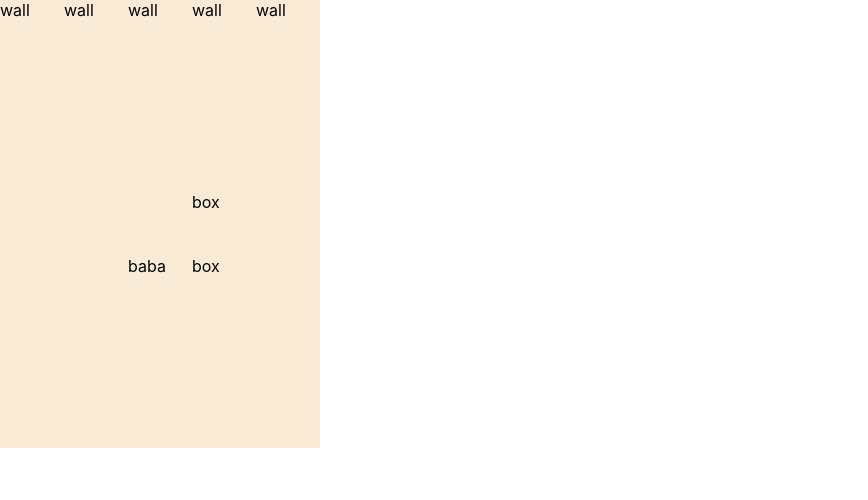
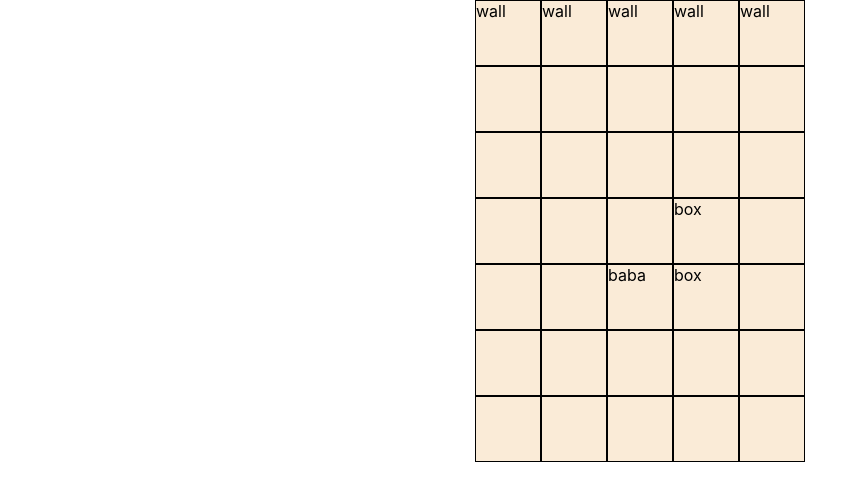
Before and after one commit to FlyingFatPenguin/baba-is-you, a React (Create React App) app: page / in a window 1280 px wide. Shown: the top 500 px of the page, without its empty margins (0-868 px from the left). Built offline with nearby package versions, Linux system fonts and the light colour scheme.

Commit message:
feat: 实现了键盘控制移动

```diff
--- a/src/GameCore/Scene.ts
+++ b/src/GameCore/Scene.ts
@@ -1,7 +1,6 @@
 import {
   SceneInterface,
   GridInterface,
-  GameObjectInterface,
   RemoveInfo,
   AddInfo,
   Position
--- a/src/GameCore/data/gameMap1.ts
+++ b/src/GameCore/data/gameMap1.ts
@@ -1,7 +1,7 @@
 import { GameMap } from '../Interface'
-import { GridInterface, GameObjectInterface } from '../Interface'
+import {  GameObjectInterface } from '../Interface'
 
-const lava = { name: 'lava' }
+// const lava = { name: 'lava' }
 const water = { name: 'water' }
 const waterText = { name: 'water', isText: true }
 const wallBlock = { name: 'wall' }
--- a/src/GameCore/move.ts
+++ b/src/GameCore/move.ts
@@ -9,7 +9,7 @@ import {
   AddInfo,
   RemoveInfo,
 } from './Interface'
-import { deepClone, range } from './utils'
+import { range } from './utils'
 
 
 
@@ -50,7 +50,7 @@ export function moveAll(scene: SceneInterface, control: Control, direction: Dire
     for (let y of range(sizeY)) {
       for (let x of range(sizeX)) {
         const grid = getGrid({ x, y })
-        let pos = grid && grid.getAll().map((v, index) => ({ x, y, z: index })) || []
+        let pos = (grid && grid.getAll().map((v, index) => ({ x, y, z: index }))) || []
         result = [...result, ...pos]
       }
     }
--- a/src/components/BabaIsYou.tsx
+++ b/src/components/BabaIsYou.tsx
@@ -1,6 +1,8 @@
 import * as React from 'react';
-import { SceneInterface } from '../GameCore/Interface';
+import { SceneInterface, Direction } from '../GameCore/Interface';
 import BabaScene from './BabaScene';
+import { moveAll } from '../GameCore/move';
+import { unionControl, youCanMove, checkTheBound, stopCheck, pushThings } from '../GameCore/Control';
 
 interface Props {
   startScene: SceneInterface
@@ -18,6 +20,49 @@ class BabaIsYou extends React.Component<Props, States> {
       history: [this.props.startScene]
     }
   }
+  componentDidMount() {
+    const keyMap: { [name: string]: () => void } = {
+      'h': () => this.move(Direction.left),
+      'j': () => this.move(Direction.down),
+      'k': () => this.move(Direction.up),
+      'l': () => this.move(Direction.right),
+      'u': this.undo,
+      'r': this.restart,
+    }
+    window.addEventListener('keydown', ev => {
+      const key = ev.key
+      const method = keyMap[key]
+      method && method()
+    })
+  }
+  // 移动命令
+  move = (direction: Direction) => {
+    const history = this.state.history
+    const currentScene = history[history.length - 1]
+    const control = unionControl(youCanMove, checkTheBound, stopCheck, pushThings)
+    const newScene = moveAll(currentScene, control, direction)
+    this.setState(st => ({
+      history: [...st.history, newScene]
+    }))
+  }
+  // 撤销
+  undo = () => {
+    this.setState(st => {
+      const history = st.history;
+      if (history.length === 1) {
+        return
+      }
+      history.pop()
+      return { history }
+    })
+  }
+  restart = () => {
+    this.setState(st => {
+      const history = st.history
+      history.length = 1
+      return { history }
+    })
+  }
   render() {
     const history = this.state.history
     const currentScene = history[history.length - 1]
--- a/src/components/BabaScene.tsx
+++ b/src/components/BabaScene.tsx
@@ -14,10 +14,10 @@ function BabaScene(props: Props) {
   return <div className='baba-scene'>
     {
       range(sizeY).map(y => {
-        return <ul>
+        return <ul key={'ul' + y}>
           {range(sizeX).map(x => {
             const grid = scene.getGrid(x, y);
-            return <li>
+            return <li key={'li' + x}>
               {grid && <BabaGrid grid={grid}></BabaGrid>}
             </li>
           })}
--- a/src/components/style.css
+++ b/src/components/style.css
@@ -1,16 +1,22 @@
-div.baba-scene>ul>li {
-  float: left;
-  list-style: none;
+div.baba-scene{
+  align-items: center;
 }
 
 div.baba-scene>ul {
   overflow: hidden;
   padding: 0;
   margin: 0;
+  display: flex;
+  justify-content: center;
+}
+
+div.baba-scene>ul>li {
+  list-style: none;
 }
 
 div.baba-grid {
   width: 4rem;
   height: 4rem;
   background-color: antiquewhite;
+  border: 1px solid black;
 }
```
